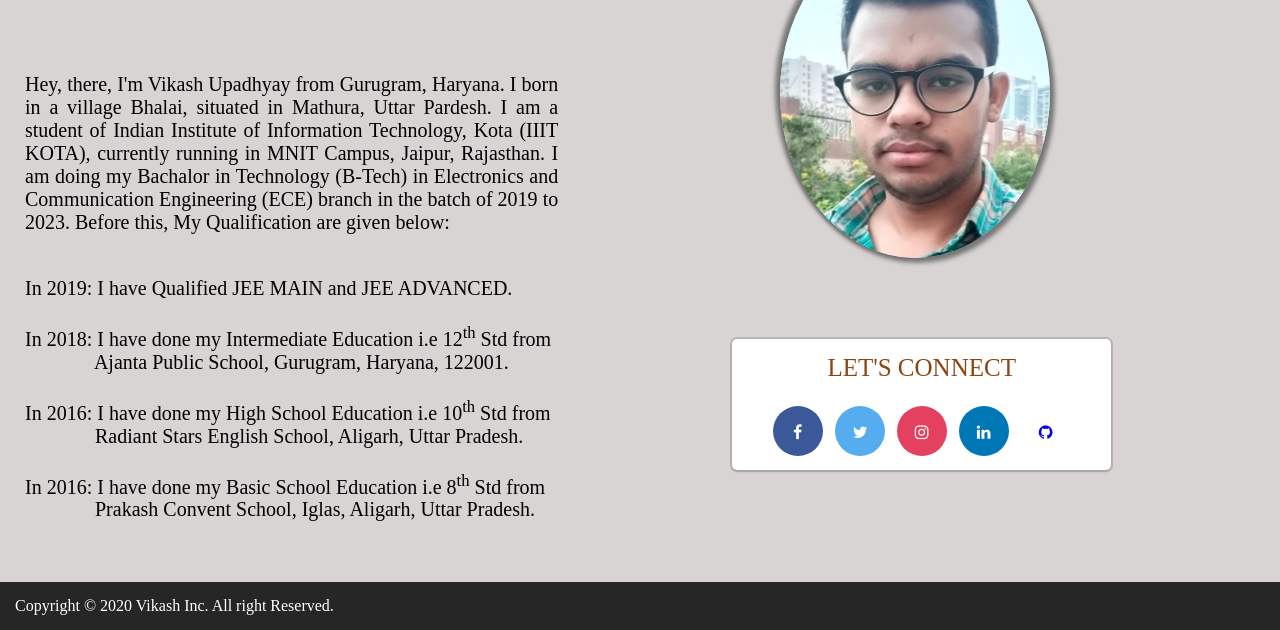
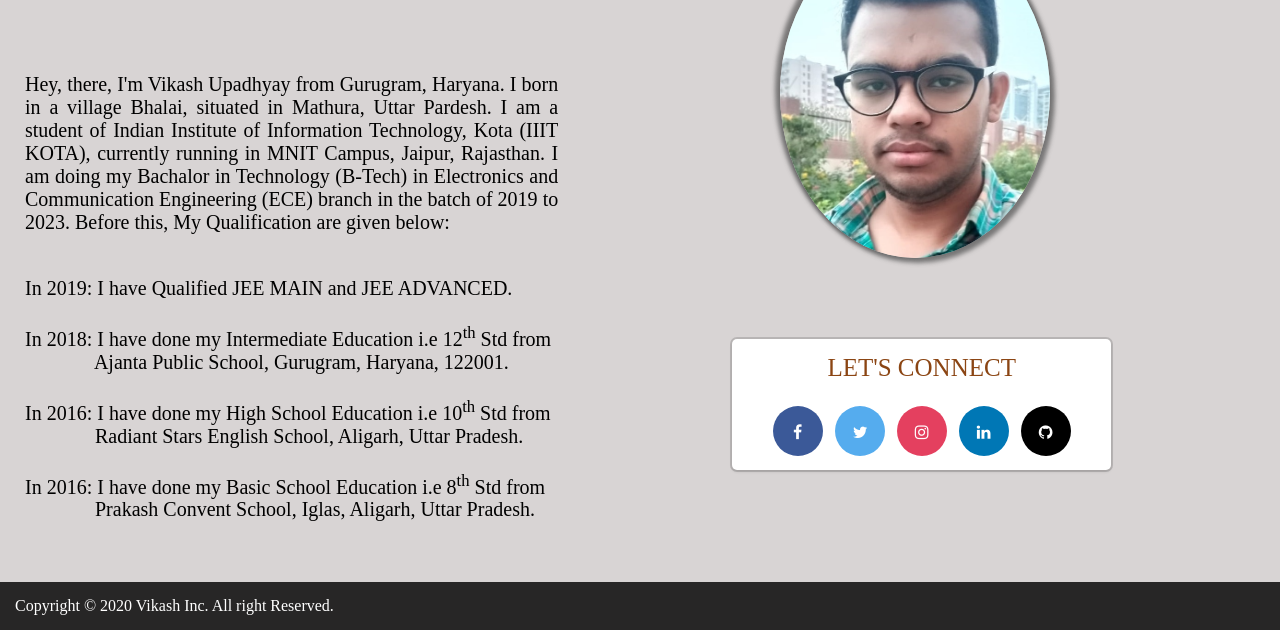
Before and after one commit to Vikashup2109/Personal-Page, a plain HTML site: page index.html in a window 1280 px wide. Shown: the part 447-1077 px from the top of the page. Drawn offline with Linux system fonts and the light colour scheme.

Commit message:
Update index.css

```diff
--- a/index.css
+++ b/index.css
@@ -229,9 +229,9 @@ div.connect-place-main {
     color: white;
   }
 
-  /* Google+ */
-  .fa-pinterest {
-    background: #bd081c;
+  /* GitHub */
+  .fa-github {
+    background: #000000;
     color: white;
   }
 
```
